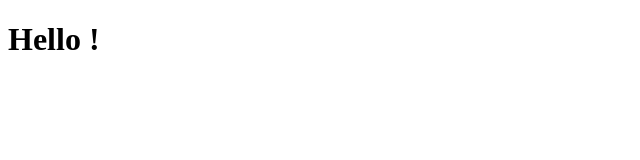
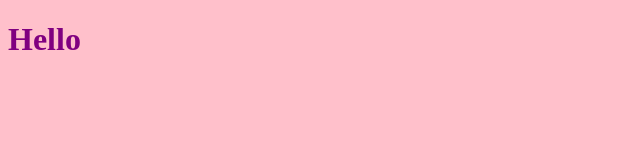
Before and after one commit to MuhammadBazilAiman/GitHub-Practice1, a plain HTML site: page index.html in a window 1280 px wide. Shown: the whole page, without its empty margins (0-640 px from the left). Drawn offline with Linux system fonts and the light colour scheme.

Commit message:
Add files via upload

```diff
--- a/index.html
+++ b/index.html
@@ -1,12 +1,14 @@
 <!DOCTYPE html>
 <html lang="en">
-<head>
-    <meta charset="UTF-8">
-    <meta http-equiv="X-UA-Compatible" content="IE=edge">
-    <meta name="viewport" content="width=device-width, initial-scale=1.0">
+  <head>
+    <meta charset="UTF-8" />
+    <meta http-equiv="X-UA-Compatible" content="IE=edge" />
+    <meta name="viewport" content="width=device-width, initial-scale=1.0" />
     <title>Document</title>
-</head>
-<body>
-    <h1> Hello ! </h1>
-</body>
+    <link rel="stylesheet" href="./style.css" />
+    <script src="./app.js"></script>
+  </head>
+  <body>
+    <h1>Hello</h1>
+  </body>
 </html>
--- a/style.css
+++ b/style.css
@@ -1,3 +1,7 @@
 body {
-background-color: pink;
+  background-color: pink;
 }
+
+h1 {
+  color: purple;
+}
```
